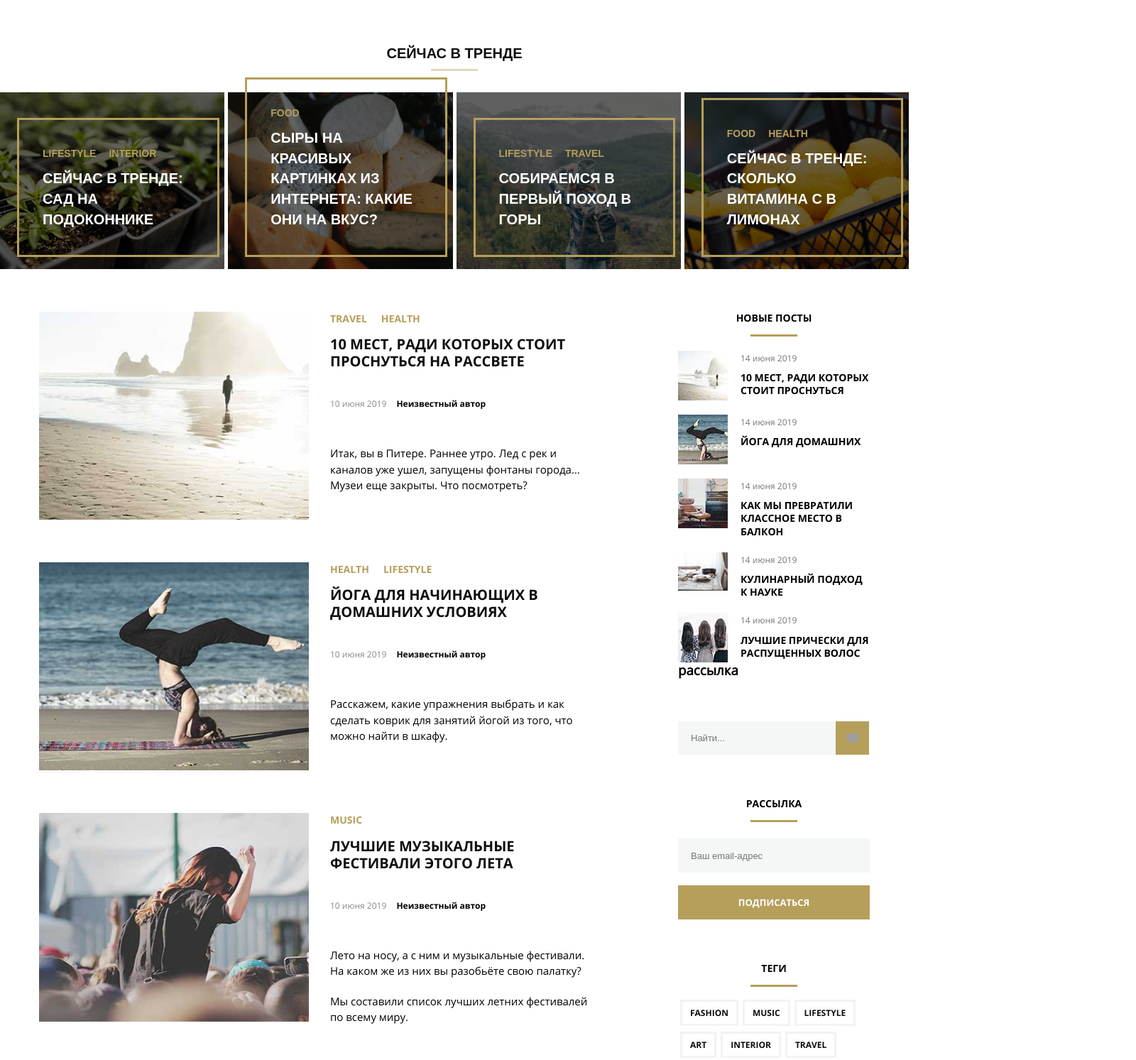
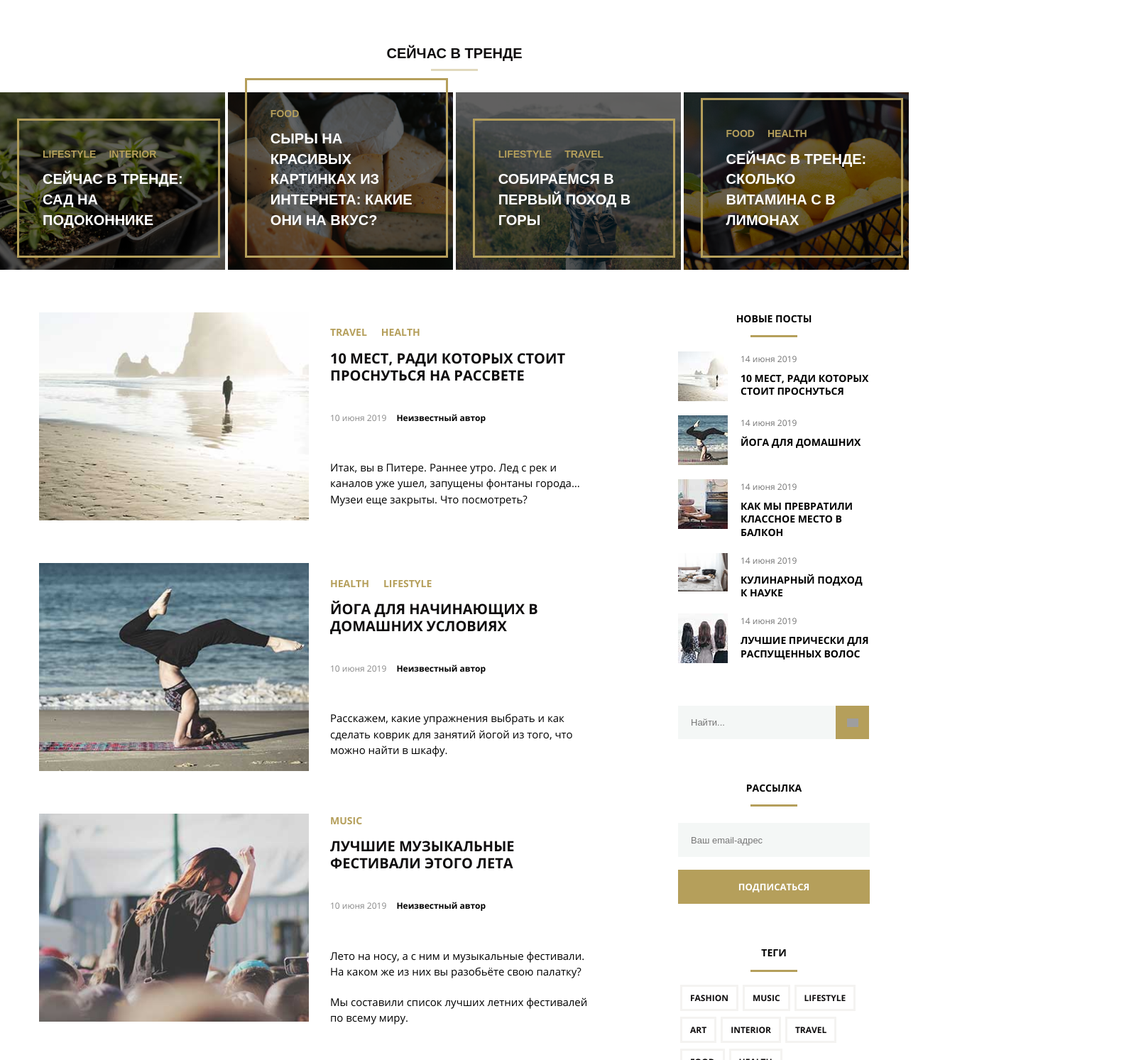
Before and after one commit to xoneru/mq-diploma, a plain HTML site: page index.html in a window 1280 px wide. Shown: the part 503-1996 px from the top of the page at 71% size, 1600 px wide, since content can reach past the window. Drawn offline with Linux system fonts and the light colour scheme; grey boxes are pictures that could not be loaded; files whose address does not match are found by name.

Commit message:
Desktop version

```diff
--- a/css/style.css
+++ b/css/style.css
@@ -104,7 +104,8 @@ body {
  margin-bottom: 30px;
 }
 .p-feedback-radio-group-text {
-  margin-right: 8px;
+  margin-right: 2px;
+  margin-left: 25px;
 }
 
 .radio {
@@ -115,10 +116,12 @@ body {
 }
 
 .radio:not(:checked) + .p-feedback-radio-group-text:before {
-  background-image: url(../svg/form-empty-circle.svg)
+  content: "";
+  background-image: url(../svg/form-empty-circle.svg);
 }
 
 .radio:checked + .p-feedback-radio-group-text:before {
+  content: "";
   background-image: url(../svg/form-circle.svg);
 }
 
@@ -242,7 +245,7 @@ margin-left: 20px;
   text-transform: uppercase;
 }
 .trands-top::after {
-  content: " ";
+  content: "";
   display: block;
   box-sizing: border-box;
   width: 66px;
@@ -252,21 +255,19 @@ margin-left: 20px;
 .trands {
  width: 100%;
  margin-top: 30px;
-  display: flex;
- flex-wrap: wrap;
- justify-content: flex-start;
- flex-wrap: nowrap;}
+ display: flex;
+ justify-content: space-between;
+}
 
 .trand {
+  width: 24.8%;
   background-repeat: no-repeat;
   background-size: cover;
   background-color: #040a04;
   position: relative;
   z-index: 0;
 }
-.trand:not(:last-child) {
-  margin-right: 5px;
-}
+
 .trand:after {
   content: " ";
   position: absolute;
@@ -322,7 +323,8 @@ margin-left: 20px;
   cursor: pointer;
 }
 .page {
-  margin-top:60px;
+  margin-top: 60px;
+  display: flex;
 }
 
 .page-wrapper {
@@ -473,7 +475,15 @@ a{
 }
 
 .news-text {
+  width: 384px;
+  display: flex;
+  flex-wrap: wrap;
   margin-left:30px;
+  align-content: center;
+}
+.news-tag {
+  display: flex;
+  flex-wrap: wrap;
 }
 
 .news, .new {
@@ -681,7 +691,7 @@ a{
   justify-content: space-between;
   align-items: flex-start;
   flex-wrap: no-wrap;
-  margin-left: 260px;
+  margin-left: 400px;
 }
 .shop {
   position: relative;
--- a/index.html
+++ b/index.html
@@ -169,9 +169,8 @@
                 <li class="news-tag-item">
                   <a class="news-tag-link" href="#0">health</a>
                 </li>
-              </ul>
-
-              <div class="news-description">
+                </ul>
+               <div class="news-description">
                 <h2 class="news-name">
                   <a class="news-link" href="#0">10 мест, ради которых стоит проснуться на рассвете</a>
                 </h2>
@@ -380,8 +379,6 @@
               </h3>
             </div>
           </article>
-          <h3 class=“top” class=“mailing”>рассылка</h3>
-
           <form class="search">
             <label class="search-group">
               <span class="hidden">Поле ввода</span>
```
